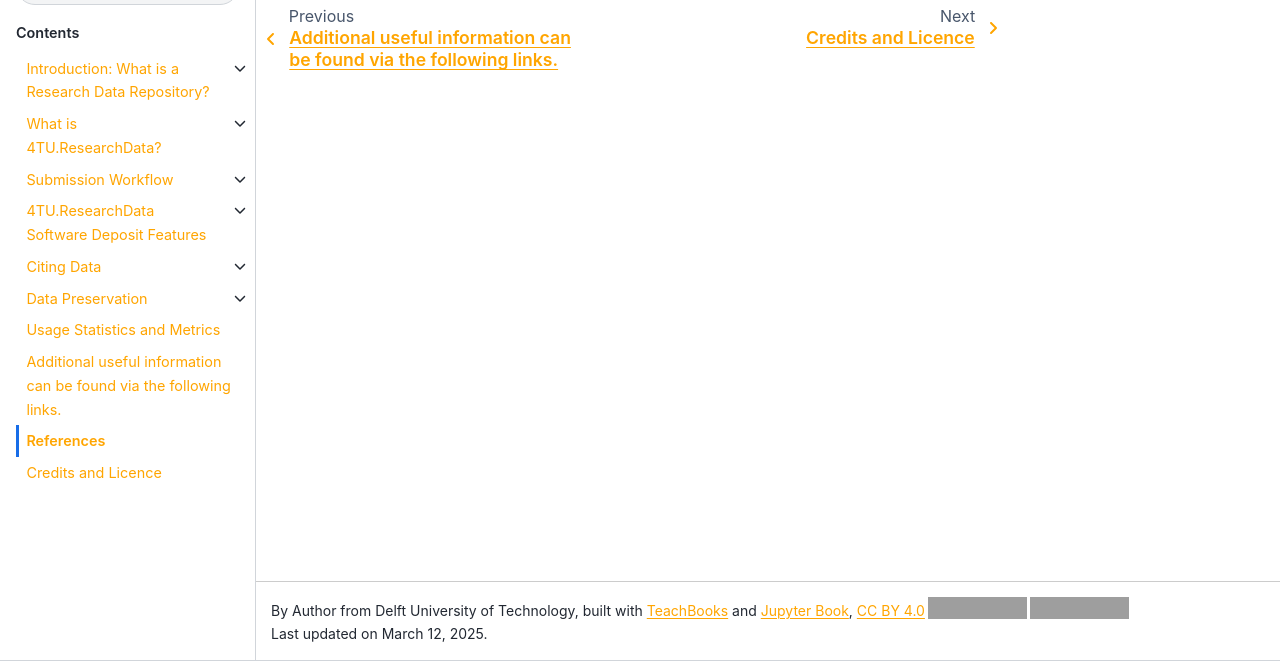
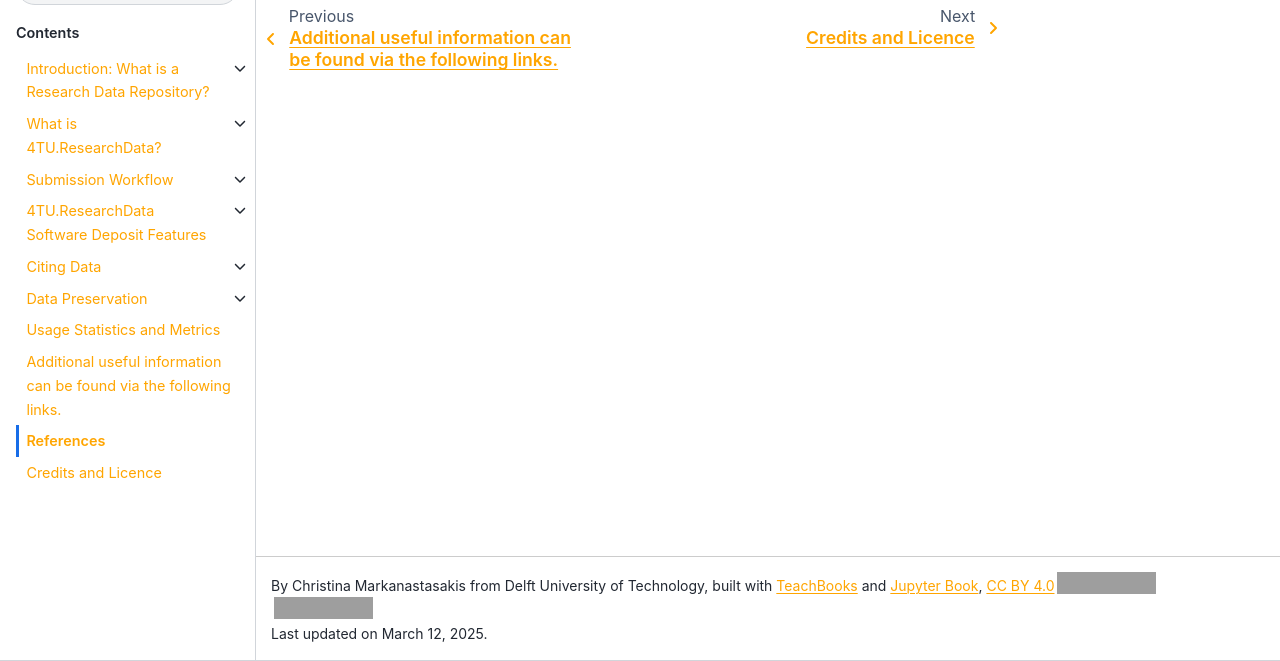
Before and after one commit to TUDelft-books/FAIR4TU_Submission_Help, a Jupyter Book: the page built from book/references.md, in a window 1280 px wide, cut to the strip 239-900 px from the top of the page. Built offline with Jupyter Book 1.0.4 settings and Sphinx 7.4.7 and the Sphinx Book theme 1.1.4, drawn with Linux system fonts in a browser that asks for light colours; pages that are not in the unit, such as notebooks, are missing from menus; comment, search, counter and statistics services are not loaded; grey boxes are pictures that could not be loaded.

```diff
--- a/book/_config.yml
+++ b/book/_config.yml
@@ -1,5 +1,5 @@
 Title: TU Delft OIT GitHub Template
-author: Author from Delft University of Technology, built with <a href="https://teachbooks.io">TeachBooks</a> and <a href="https://jupyterbook.org/">Jupyter Book</a>, <a href="https://creativecommons.org/licenses/by/4.0/" target="_blank" rel="license noopener noreferrer"">CC BY 4.0<img style="height:22px!important;margin-left:3px;vertical-align:text-bottom;" src="https://mirrors.creativecommons.org/presskit/icons/cc.svg" alt=""><img style="height:22px!important;margin-left:3px;vertical-align:text-bottom;" src="https://mirrors.creativecommons.org/presskit/icons/by.svg" alt=""></a> #add your own name here
+author: Christina Markanastasakis from Delft University of Technology, built with <a href="https://teachbooks.io">TeachBooks</a> and <a href="https://jupyterbook.org/">Jupyter Book</a>, <a href="https://creativecommons.org/licenses/by/4.0/" target="_blank" rel="license noopener noreferrer"">CC BY 4.0<img style="height:22px!important;margin-left:3px;vertical-align:text-bottom;" src="https://mirrors.creativecommons.org/presskit/icons/cc.svg" alt=""><img style="height:22px!important;margin-left:3px;vertical-align:text-bottom;" src="https://mirrors.creativecommons.org/presskit/icons/by.svg" alt=""></a> #add your own name here
 
 execute:
   execute_notebooks: "off"
```
Also changed, not shown: book/intro.md (+9 -1 lines).
